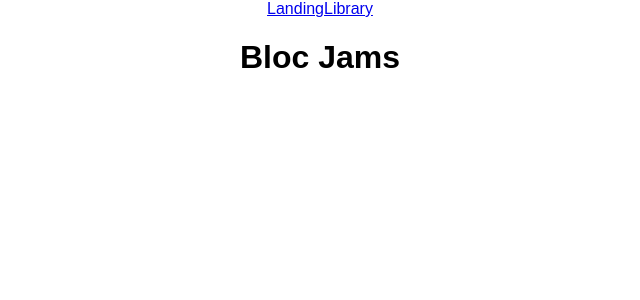
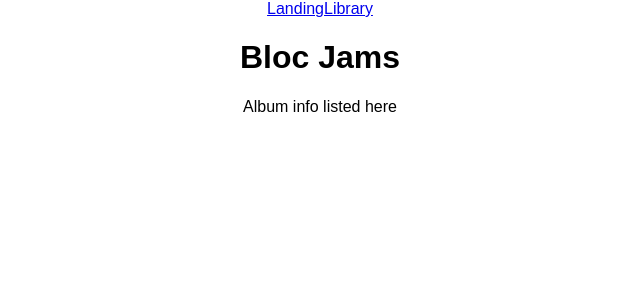
Before and after one commit to tr1vector/bloc-jams-react, a React (Create React App) app: page /album in a window 1280 px wide. Shown: the top 300 px of the page, without its empty margins (320-960 px from the left). Built offline with nearby package versions, Linux system fonts and the light colour scheme.

Commit message:
Bloc Jams React Assignment 3 Routing Complete

```diff
--- a/src/App.js
+++ b/src/App.js
@@ -4,6 +4,7 @@
 import './App.css';
 import Landing from './components/Landing';
 import Library from './components/Library';
+import Album from './components/Album';
 
 class App extends Component {
   render() {
@@ -19,6 +20,7 @@
         <main>
           <Route exact path="/" component={Landing} />
           <Route path="/library" component={Library} />
+          <Route path="/album" component={Album} />
         </main>
       </div>
     );
--- /dev/null
+++ b/src/components/Album.js
@@ -0,0 +1,9 @@
+import React from 'react';
+
+const Album = () => (
+  <section className="album">
+    Album info listed here
+  </section>
+);
+
+export default Album;
```
